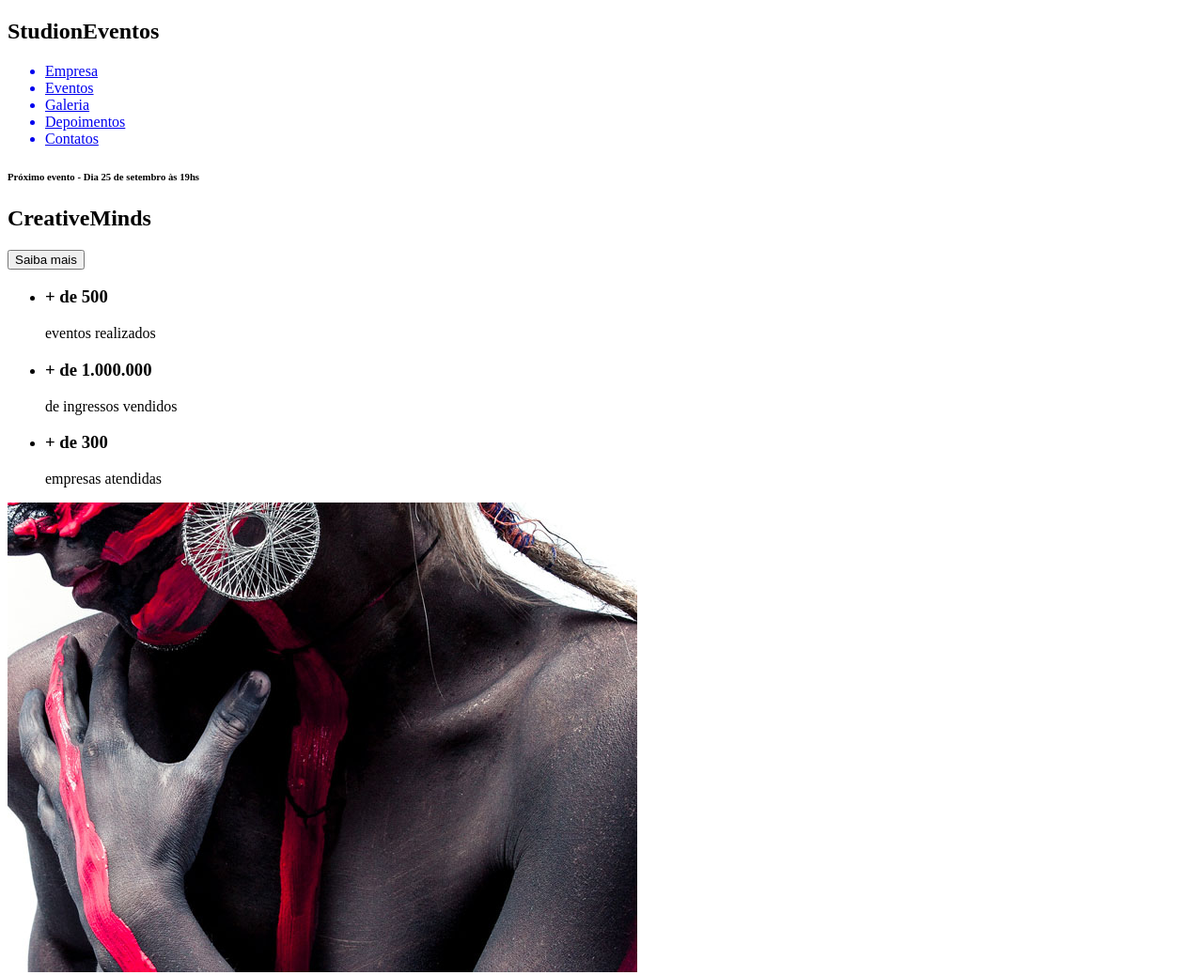
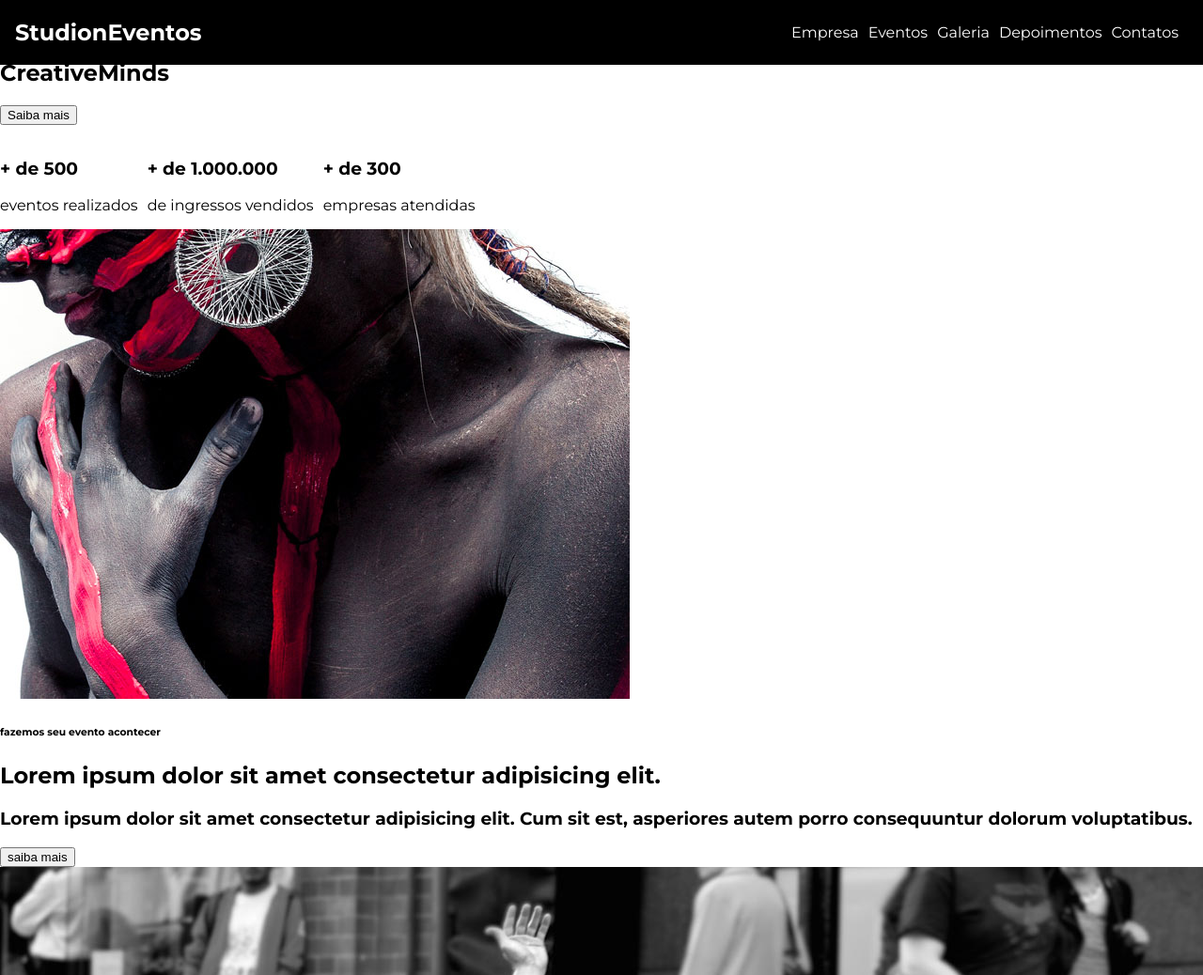
Before and after one commit to AlexandreBen/studion, a website: page src/index.html in a window 1280 px wide. Shown: the top 1038 px of the page at 94% size. Drawn offline with Linux system fonts and the light colour scheme.

Commit message:
stylo base do css

```diff
--- a/src/index.html
+++ b/src/index.html
@@ -4,12 +4,13 @@
     <meta charset="UTF-8">
     <meta http-equiv="X-UA-Compatible" content="IE=edge">
     <meta name="viewport" content="width=device-width, initial-scale=1.0">
+    <link rel="stylesheet" href="style.css">
     <title>Studion</title>
 </head>
 <body>
-  <nav>
+  <nav class="navbar">
     <h1>Studi<span>on</span><span>Eventos</span></h1>
-    <ul>
+    <ul class="navbar__links">
         <a href="#empresa"><li>Empresa</li></a>
         <a href="eventos"><li>Eventos</li></a>
         <a href="#galeria"><li>Galeria</li></a>
--- /dev/null
+++ b/src/style.css
@@ -0,0 +1,50 @@
+@import url('https://fonts.googleapis.com/css2?family=Montserrat:wght@400;700&display=swap');
+
+* {
+    box-sizing: border-box;
+}
+
+:root {
+    font-family: 'Montserrat', sans-serif;
+    font-size: 16px;
+}
+
+body {
+    margin: 0;
+}
+
+
+ul {
+    display: flex;
+    list-style-type: none;
+    padding-left: 0;
+}
+
+li {
+    margin-right: 0.625rem;
+
+}
+
+.navbar {
+    position: fixed;
+    top: 0;
+    left: 0;
+    padding: 0 1rem;
+    background-color: #000000;
+
+    width: 100vw;
+    display: grid;
+    grid-template-columns: 1fr 9fr;
+    align-items: center;
+
+    color: #ffffff;
+}
+
+.navbar__links {
+    justify-self: end;
+}
+
+.navbar__links a {
+    color: #ffffff;
+    text-decoration: none;
+}
```
